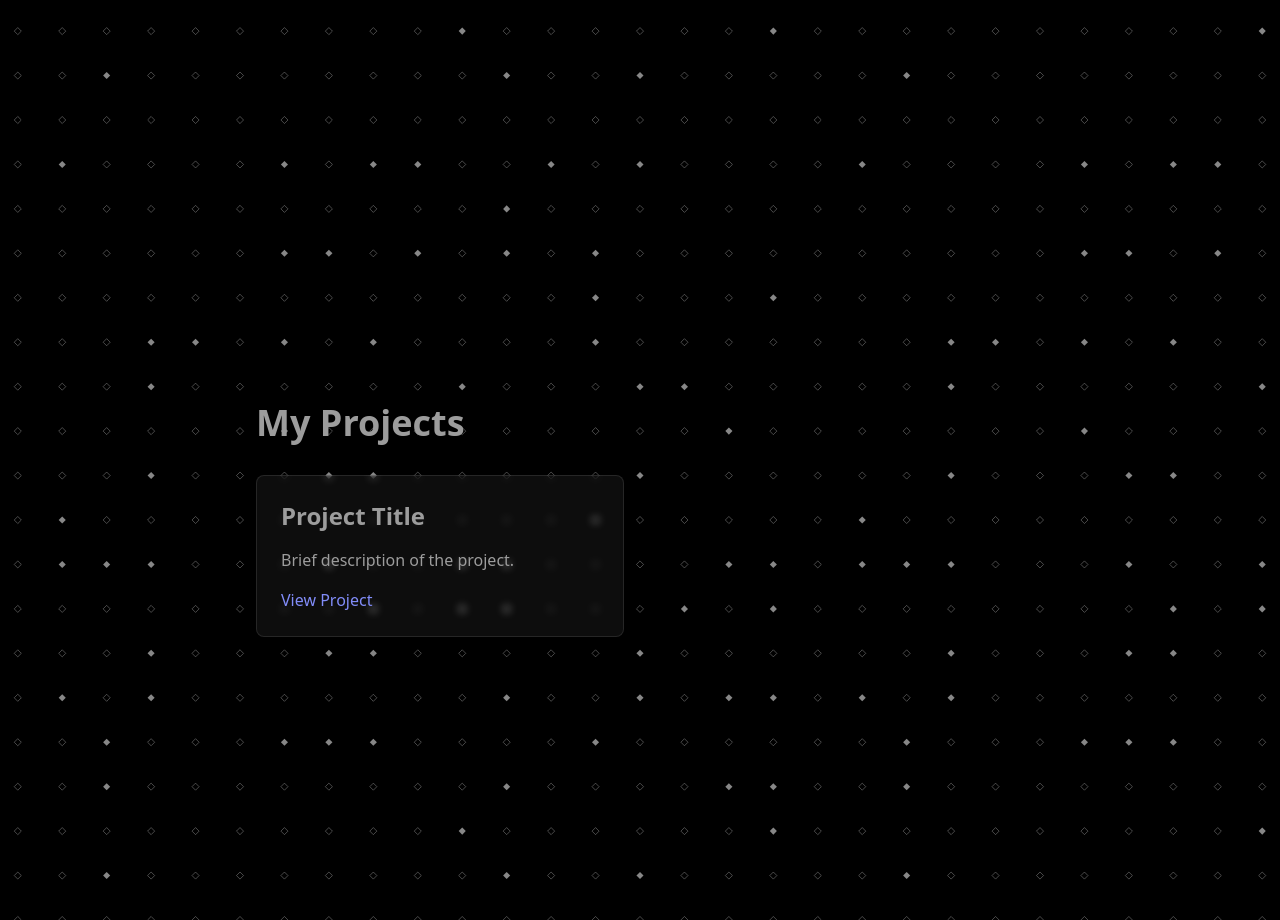
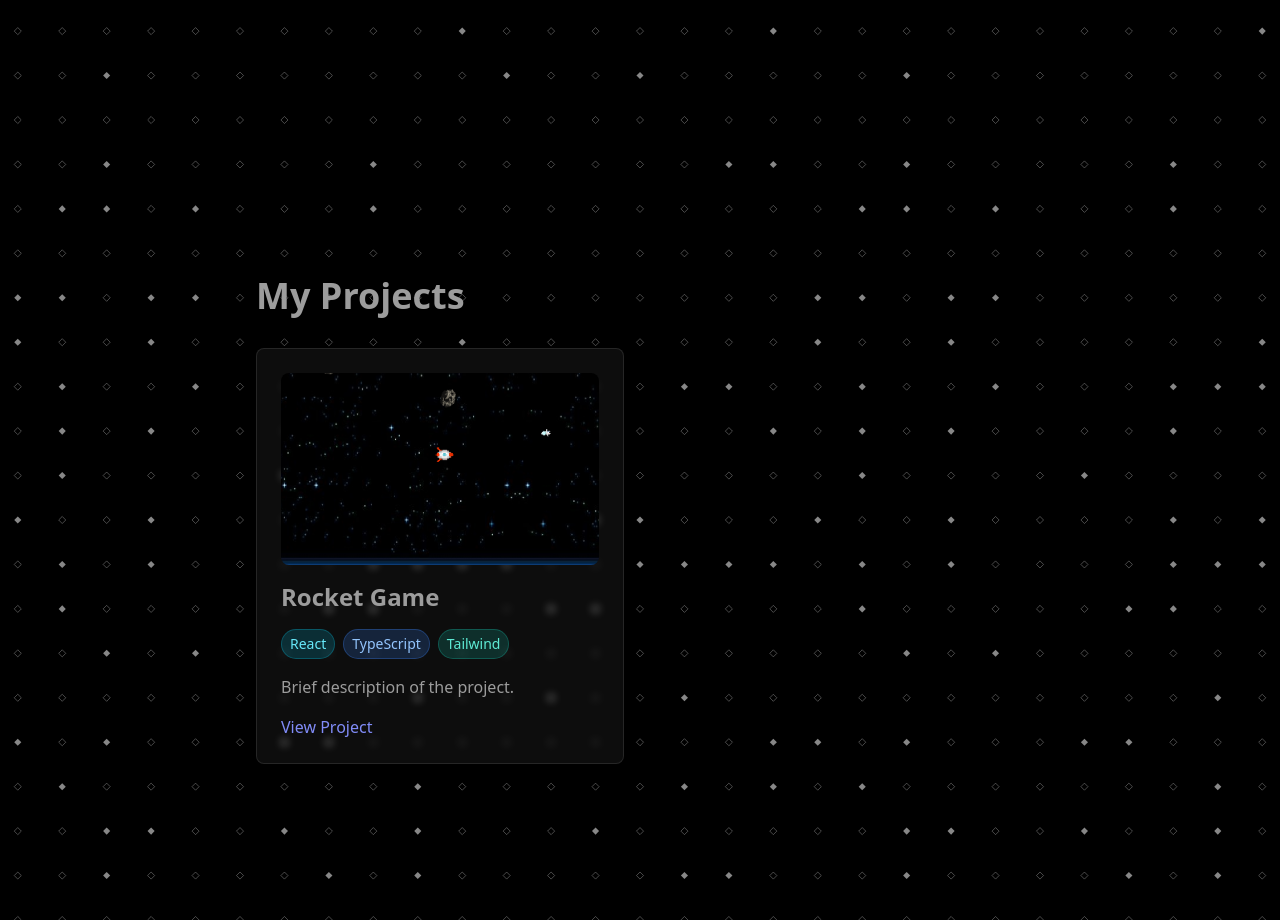
Before and after one commit to Lmx154/portfolio, a React (Vite) app: page / in a window 1280 px wide. Shown: the part 680-1600 px from the top of the page. Built offline with nearby package versions, Linux system fonts and the light colour scheme.

Commit message:
added background cycling and project tiles

```diff
--- a/src/App.tsx
+++ b/src/App.tsx
@@ -1,37 +1,18 @@
 import './index.css'
 import Home from './pages/Home'
-import Projects from './pages/Projects' // Import Projects component
-import { useEffect, useState } from 'react'
+import Projects from './pages/Projects'
+import BackgroundCycle from './BackgroundCycle'
 
 function App() {
-  useEffect(() => {
-    const backgrounds = [
-      '/1.svg',
-      '/2.svg',
-      '/3.svg',
-      '/4.svg',
-      '/5.svg',
-      '/6.svg',
-      '/7.svg',
-    ]
-    let index = 0
-    const interval = setInterval(() => {
-      index = (index + 1) % backgrounds.length
-      document
-        .getElementById('root')
-        ?.style.setProperty('background-image', `url('${backgrounds[index]}'), linear-gradient(to bottom, #000000, #000000)`)
-    }, 4000)
-    return () => clearInterval(interval)
-  }, [])
-
   return (
-    <div className="flex flex-col">
-      <Home />
-      <Projects /> {/* Render Projects component */}
-      {/* Add more sections here if needed */}
-    </div>
+    <>
+      <BackgroundCycle />
+      <main className="relative z-10">
+        <Home />
+        <Projects />
+      </main>
+    </>
   )
-
 }
 
 export default App
--- /dev/null
+++ b/src/BackgroundCycle.tsx
@@ -0,0 +1,43 @@
+import { useEffect, useRef, useState } from 'react'
+
+const backgrounds = [
+  '/1.svg',
+  '/2.svg',
+  '/3.svg',
+  '/4.svg',
+  '/5.svg',
+  '/6.svg',
+  '/7.svg',
+]
+
+export default function BackgroundCycle() {
+  const [currentIndex, setCurrentIndex] = useState(0)
+  const intervalRef = useRef<ReturnType<typeof setInterval> | null>(null)
+
+  useEffect(() => {
+    intervalRef.current = setInterval(() => {
+      setCurrentIndex((current) => (current + 1) % backgrounds.length)
+    }, 4000)
+
+    return () => {
+      if (intervalRef.current) clearInterval(intervalRef.current)
+    }
+  }, [])
+
+
+  return (
+    <div style={{ position: 'fixed', top: 0, left: 0, width: '100%', height: '100%' }}>
+      {backgrounds.map((bg, index) => (
+        <div
+          key={index}
+          className="fade-bg"
+          style={{
+            backgroundImage: `url('${bg}'), linear-gradient(to bottom, #000, #000)`,
+            opacity: index === currentIndex ? 1 : 0,
+            zIndex: index === currentIndex ? 1 : 0
+          }}
+        />
+      ))}
+    </div>
+  )
+}
--- /dev/null
+++ b/src/components/ProjectTile.tsx
@@ -0,0 +1,57 @@
+interface ProjectTileProps {
+  title: string;
+  description: string;
+  link: string;
+  labels: string[];
+  image?: string; // Optional image URL
+}
+
+const getLabelColors = (label: string) => {
+  const colorMap: { [key: string]: { bg: string; text: string; border: string } } = {
+    'React': { bg: 'bg-cyan-500/20', text: 'text-cyan-300', border: 'border-cyan-500/30' },
+    'JavaScript': { bg: 'bg-yellow-500/20', text: 'text-yellow-300', border: 'border-yellow-500/30' },
+    'TypeScript': { bg: 'bg-blue-500/20', text: 'text-blue-300', border: 'border-blue-500/30' },
+    'Rust': { bg: 'bg-orange-500/20', text: 'text-orange-300', border: 'border-orange-500/30' },
+    'Python': { bg: 'bg-green-500/20', text: 'text-green-300', border: 'border-green-500/30' },
+    'Tailwind': { bg: 'bg-teal-500/20', text: 'text-teal-300', border: 'border-teal-500/30' },
+    'Node.js': { bg: 'bg-emerald-500/20', text: 'text-emerald-300', border: 'border-emerald-500/30' },
+  };
+
+  return colorMap[label] || { bg: 'bg-indigo-500/20', text: 'text-indigo-300', border: 'border-indigo-500/30' };
+};
+
+const ProjectTile = ({ title, description, link, labels, image }: ProjectTileProps) => {
+  return (
+    <div className={`bg-white/5 backdrop-blur-sm border border-white/10 p-6 rounded-lg shadow-lg hover:bg-white/10 transition-all duration-300 ${image ? 'h-auto' : 'h-fit'}`}>
+      {image ? (
+        <div className="mb-4 overflow-hidden rounded-lg">
+          <img
+            src={image}
+            alt="Project preview"
+            className="w-full h-48 object-cover"
+          />
+        </div>
+      ) : null}
+      <h3 className="text-2xl font-semibold mb-4">{title}</h3>
+      <div className="flex flex-wrap gap-2 mb-4">
+        {labels.map((label, index) => {
+          const colors = getLabelColors(label);
+          return (
+            <span
+              key={index}
+              className={`px-2 py-1 text-sm rounded-full ${colors.bg} ${colors.text} border ${colors.border}`}
+            >
+              {label}
+            </span>
+          );
+        })}
+      </div>
+      <p className="mb-4">{description}</p>
+      <a href={link} className="text-indigo-400 hover:text-indigo-300 transition-colors">
+        View Project
+      </a>
+    </div>
+  );
+};
+
+export default ProjectTile;
--- a/src/index.css
+++ b/src/index.css
@@ -29,22 +29,21 @@ html {
   background-attachment: fixed;
 }
 
-/* Optionally toggle a class to switch to the second wallpaper */
-#root.alt-wallpaper {
-  background-image: url('/2.svg'), linear-gradient(to bottom, #000000, #000000);
-}
-
-/* Remove pseudo-elements and keyframes: */
-#root::before,
-#root::after {
-  /* No animations, just static content or none at all */
-  content: none;
-}
-
-/* Remove or comment out the fadeInOut keyframes */
-
-
 .fading-mask {
   mask-image: radial-gradient(circle, rgba(0, 0, 0, 1) 40%, rgba(0, 0, 0, 0.5) 60%, rgba(0, 0, 0, 0) 80%);
   -webkit-mask-image: radial-gradient(circle, rgba(0, 0, 0, 1) 40%, rgba(0, 0, 0, 0.5) 60%, rgba(0, 0, 0, 0) 80%);
 }
+
+.fade-bg {
+  position: absolute;
+  top: 0;
+  left: 0;
+  width: 100%;
+  height: 100%;
+  background-position: center center;
+  background-size: 800px 800px, cover;
+  background-repeat: repeat, no-repeat;
+  background-attachment: fixed;
+  transition: opacity 1s ease-in-out;
+  z-index: 0;
+}
--- a/src/pages/Projects.tsx
+++ b/src/pages/Projects.tsx
@@ -1,3 +1,4 @@
+import ProjectTile from '../components/ProjectTile';
 
 const Projects = () => {
   return (
@@ -5,12 +6,13 @@ const Projects = () => {
       <div className="max-w-[800px] w-full mx-auto px-4">
         <h2 className="text-4xl font-bold mb-8">My Projects</h2>
         <div className="grid grid-cols-1 md:grid-cols-2 gap-8">
-          {/* Project Card Example */}
-          <div className="bg-white/5 backdrop-blur-sm border border-white/10 p-6 rounded-lg shadow-lg hover:bg-white/10 transition-all duration-300">
-            <h3 className="text-2xl font-semibold mb-4">Project Title</h3>
-            <p className="mb-4">Brief description of the project.</p>
-            <a href="#" className="text-indigo-400 hover:text-indigo-300 transition-colors">View Project</a>
-          </div>
+          <ProjectTile
+            title="Rocket Game"
+            description="Brief description of the project."
+            link="https://rocketcs.web.app/"
+            labels={['React', 'TypeScript', 'Tailwind']}
+            image="src\assets\rocketGame.png"
+          />
           {/* Add more project cards as needed */}
         </div>
       </div>
```
Also changed, not shown: src/assets/rocketGame.png (added).
